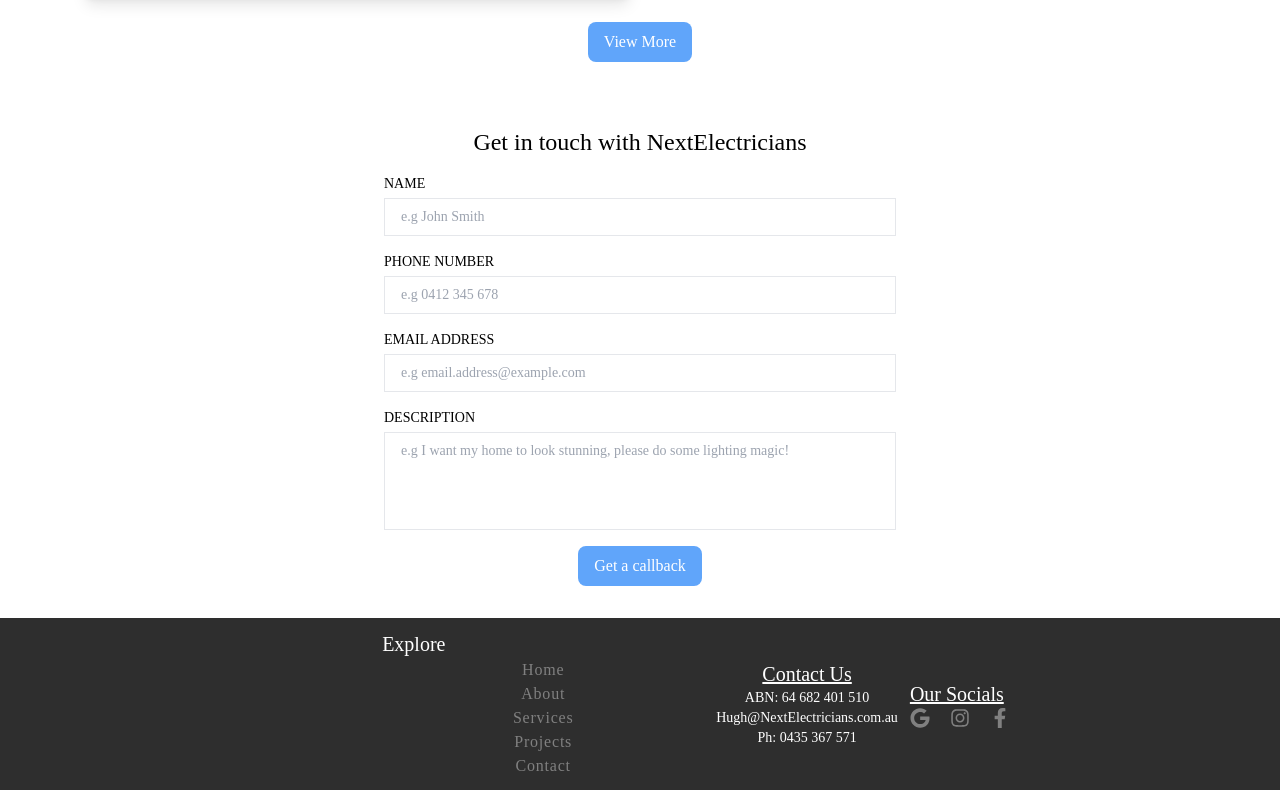
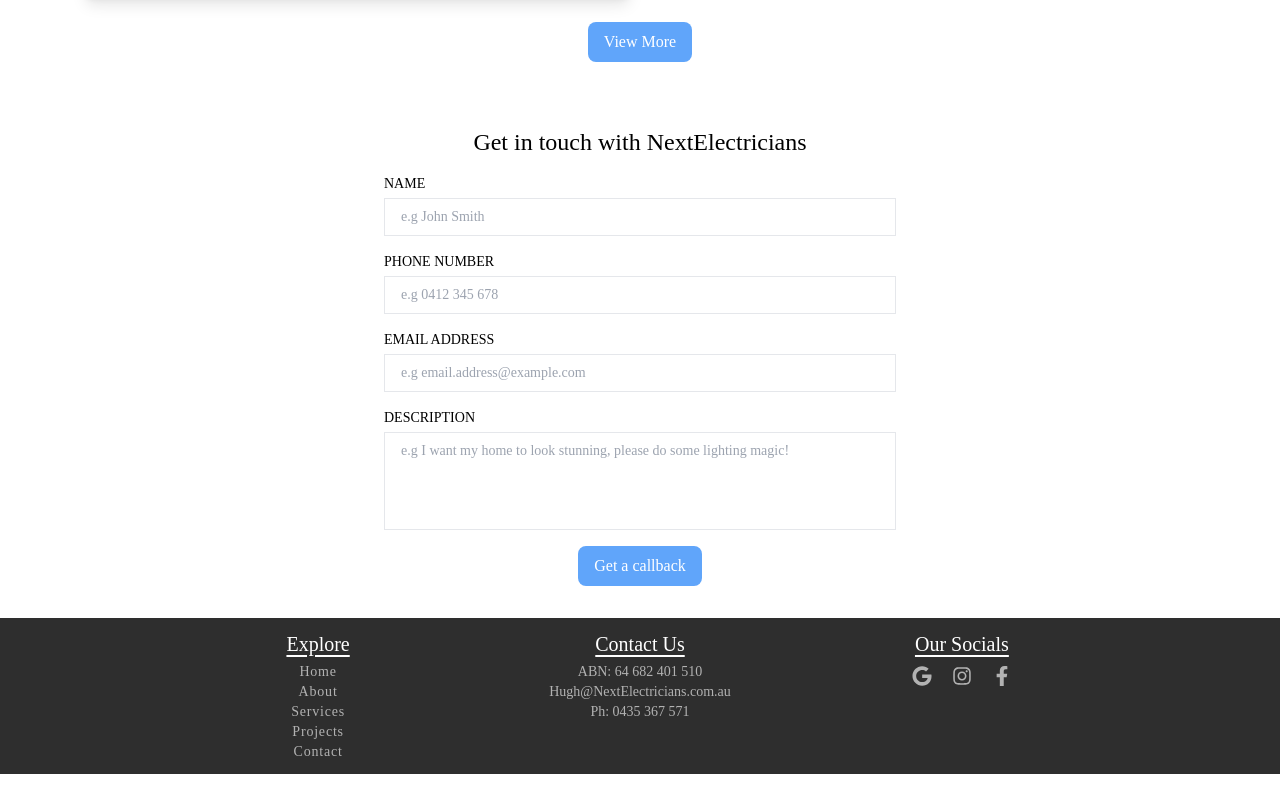
Before and after one commit to Wazmond/next-electricians, a Next.js app: page / in a window 1280 px wide. Shown: the part 2500-3290 px from the top of the page. Built offline with nearby package versions, Linux system fonts and the light colour scheme; a web font is replaced by a local one.

Commit message:
Changed color of text, and placement of each components to make it look nicer, cleaner and uniform.

```diff
--- a/src/app/(frontend)/ui/footer/index.tsx
+++ b/src/app/(frontend)/ui/footer/index.tsx
@@ -4,27 +4,29 @@ import Socials from '@/components/socials'
 
 const Footer = () => {
   return (
-    <div className="flex flex-col sm:flex-row items-center px-12 gap-3 bg-mono-900 py-3 font-robotoSerif text-white">
+    <div className="bg-mono-900">
       {/* <Image src={Logo} alt="logo" objectFit="contain" /> */}
 
       {/* <h3 className="text-mono-400 tracking-widest font-robotoSerif">NextElectricians Pty Ltd</h3> */}
-      <span className="flex flex-1 " />
-      <div className="flex flex-1 flex-col w-full">
-        <h3>Explore</h3>
+      {/* <span className="flex flex-1" /> */}
+      <div className="h-full w-full max-sm:max-w-[450px] max-w-[1178px] place-self-center flex flex-col sm:flex-row py-3 px-12 gap-3 font-robotoSerif text-white">
+        <div className="flex flex-1 flex-col w-full text-center text-mono-400">
+          <h3 className="underline underline-offset-4 mb-1 text-white">Explore</h3>
           <Nav />
         </div>
 
-      <div className='flex-col text-center'>
-        <h3 className='underline'>Contact Us</h3>
+        <div className="flex-col text-center text-mono-400">
+          <h3 className="text-white underline underline-offset-4 mb-1">Contact Us</h3>
           <p>ABN: 64 682 401 510</p>
           <p>Hugh@NextElectricians.com.au</p>
           <p>Ph: 0435 367 571</p>
         </div>
 
-      <div className="flex flex-1 flex-col">
-        <h3 className="underline">Our Socials</h3>
+        <div className="flex flex-1 flex-col text-center items-center">
+          <h3 className="underline underline-offset-4 mb-2">Our Socials</h3>
           <div className="flex flex-row gap-5 items-center">
-          <Socials size={20} base="text-mono-500" hovered="hover:text-mono-50" />
+            <Socials size={20} base="text-mono-400" hovered="hover:text-mono-50" />
+          </div>
         </div>
       </div>
     </div>
--- a/src/app/(frontend)/ui/footer/nav.tsx
+++ b/src/app/(frontend)/ui/footer/nav.tsx
@@ -3,35 +3,29 @@ import React from 'react'
 
 const Nav = () => {
   return (
-    <div className="relative w-full flex flex-col text-mono-500 tracking-wider font-robotoSerif justify-center text-center">
-      <div className="flex flex-row sm:flex-col">
-        <Link href="/" className="flex-1">
-          <h4 className="transition-colors duration-100 ease-in-out  hover:text-mono-50">Home</h4>
+    <div className="relative w-auto flex flex-col tracking-wider font-robotoSerif justify-center text-center">
+      <div className="flex flex-row flex-wrap sm:flex-col">
+        <Link href="/" className="flex-1 px-2">
+          <p className="transition-colors duration-100 ease-in-out  hover:text-mono-50">Home</p>
         </Link>
-        <span className="sm:hidden h-[8px] w-[8px] rounded-full bg-mono-500 self-center" />
-        <Link href="/about" className="flex-1">
-          <h4 className="transition-colors duration-100 ease-in-out  hover:text-mono-50">About</h4>
+        <span className="max-[245px]:hidden sm:hidden h-[8px] w-[8px] rounded-full bg-mono-400 self-center" />
+        <Link href="/about" className="flex-1 px-2">
+          <p className="transition-colors duration-100 ease-in-out  hover:text-mono-50">About</p>
         </Link>
-        <span className="sm:hidden h-[8px] w-[8px] rounded-full bg-mono-500 self-center" />
-        <Link href="/services" className="flex-1">
-          <h4 className="transition-colors duration-100 ease-in-out  hover:text-mono-50">
-            Services
-          </h4>
+        <span className="max-[245px]:hidden sm:hidden h-[8px] w-[8px] rounded-full bg-mono-400 self-center" />
+        <Link href="/services" className="flex-1 px-2">
+          <p className="transition-colors duration-100 ease-in-out  hover:text-mono-50">Services</p>
         </Link>
       </div>
 
-      <div className="flex flex-row sm:flex-col">
+      <div className="flex flex-row flex-wrap sm:flex-col">
         <span className="flex-1" />
-        <Link href="/projects" className="flex-[2]">
-          <h4 className="transition-colors duration-100 ease-in-out  hover:text-mono-50">
-            Projects
-          </h4>
+        <Link href="/projects" className="flex-[2] px-2">
+          <p className="transition-colors duration-100 ease-in-out  hover:text-mono-50">Projects</p>
         </Link>
-        <span className="sm:hidden h-[8px] w-[8px] rounded-full bg-mono-500 self-center" />
-        <Link href="/contact" className="flex-[2]">
-          <h4 className="transition-colors duration-100 ease-in-out  hover:text-mono-50">
-            Contact
-          </h4>
+        <span className="max-[245px]:hidden sm:hidden h-[8px] w-[8px] rounded-full bg-mono-400 self-center" />
+        <Link href="/contact" className="flex-[2] px-2">
+          <p className="transition-colors duration-100 ease-in-out  hover:text-mono-50">Contact</p>
         </Link>
         <span className="flex-1" />
       </div>
```
Lines whose indentation alone changed are shown as unchanged.
